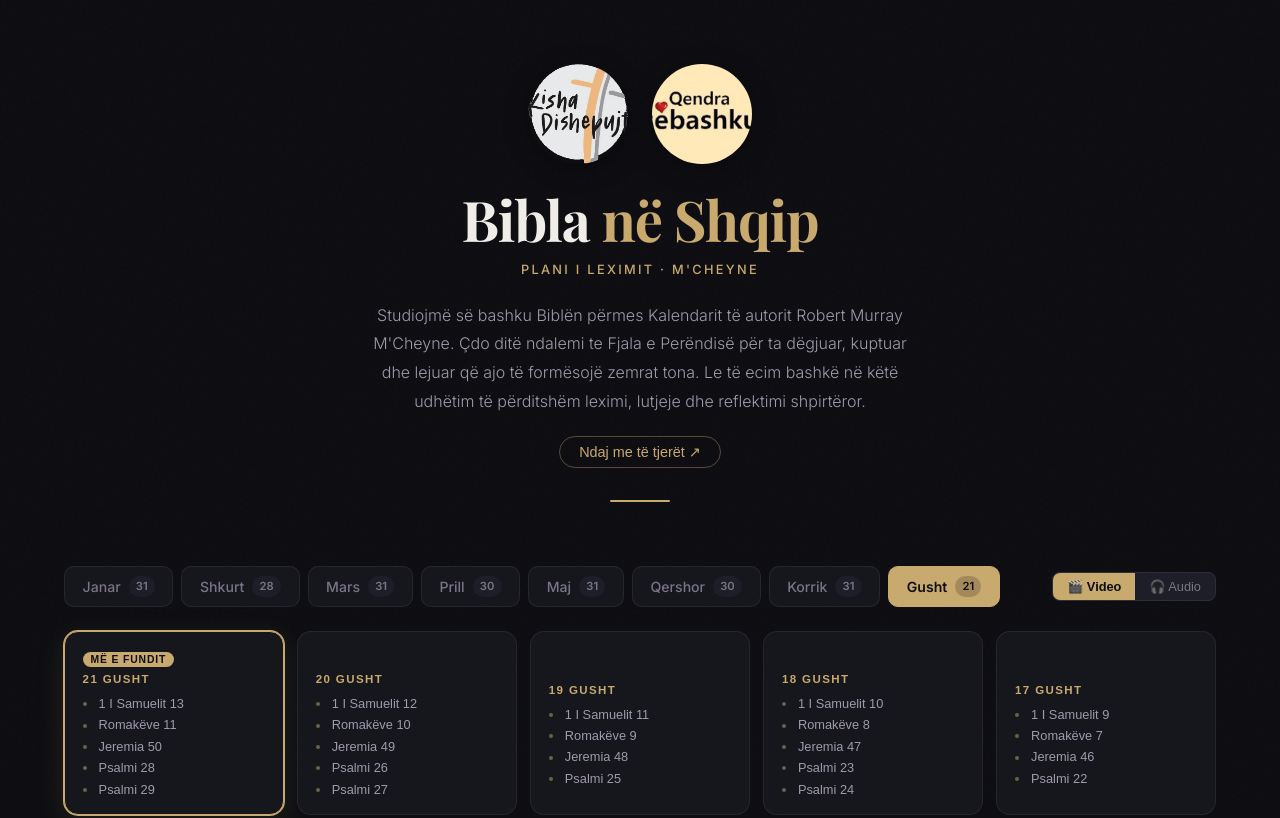
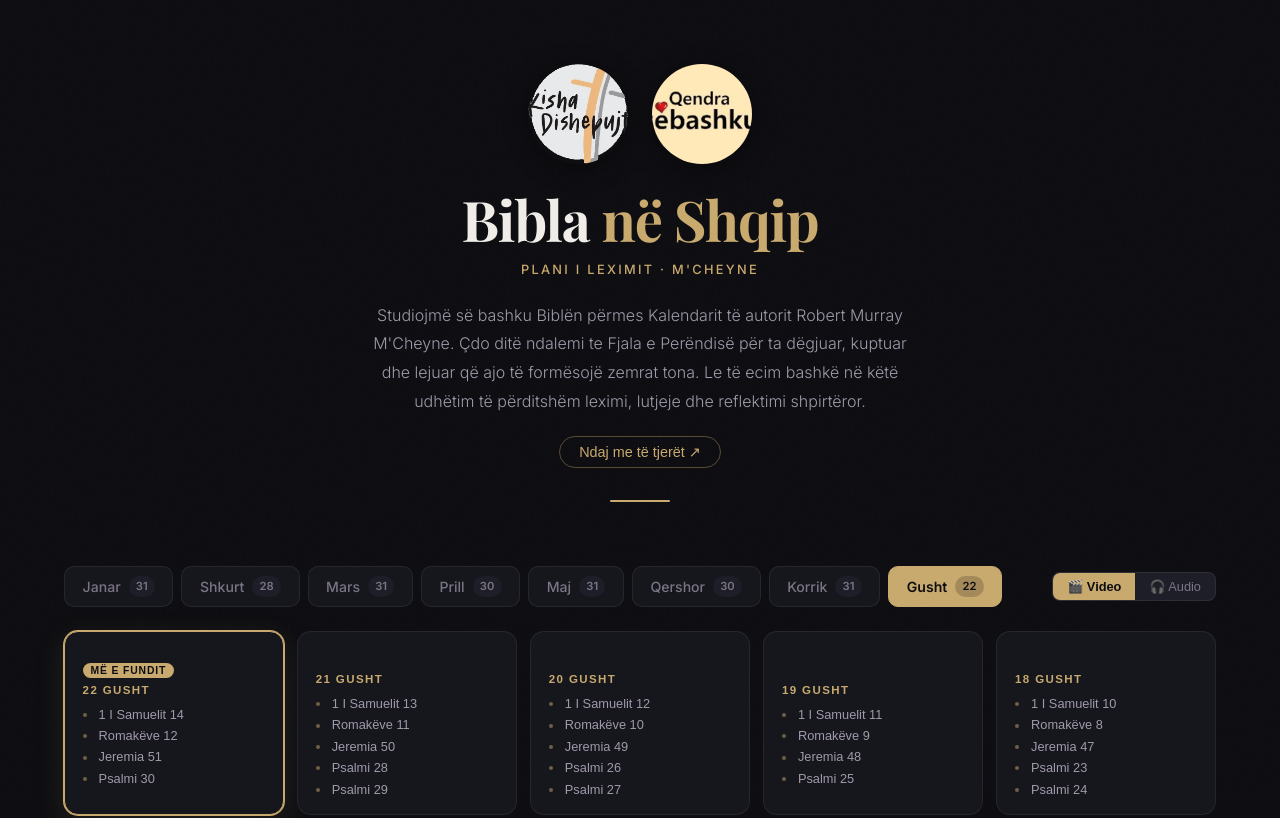
Before and after one commit to jeffandmeredith-max/bibla-shqip, a React (Vite) app: page / in a window 1280 px wide. Shown: the top 818 px of the page. Built offline with nearby package versions, Linux system fonts and the light colour scheme.

Commit message:
chore: daily update 2026-08-22

```diff
--- a/src/data/august.js
+++ b/src/data/august.js
@@ -546,5 +546,28 @@ export const august = [
         "start": 1040
       }
     ]
+  },
+  {
+    "day": 22,
+    "date": "22 Gusht",
+    "videoId": "_FBMHqh5uj4",
+    "readings": [
+      {
+        "title": "1 I Samuelit 14",
+        "start": 0
+      },
+      {
+        "title": "Romakëve 12",
+        "start": 487
+      },
+      {
+        "title": "Jeremia 51",
+        "start": 643
+      },
+      {
+        "title": "Psalmi 30",
+        "start": 1257
+      }
+    ]
   }
 ]
```
